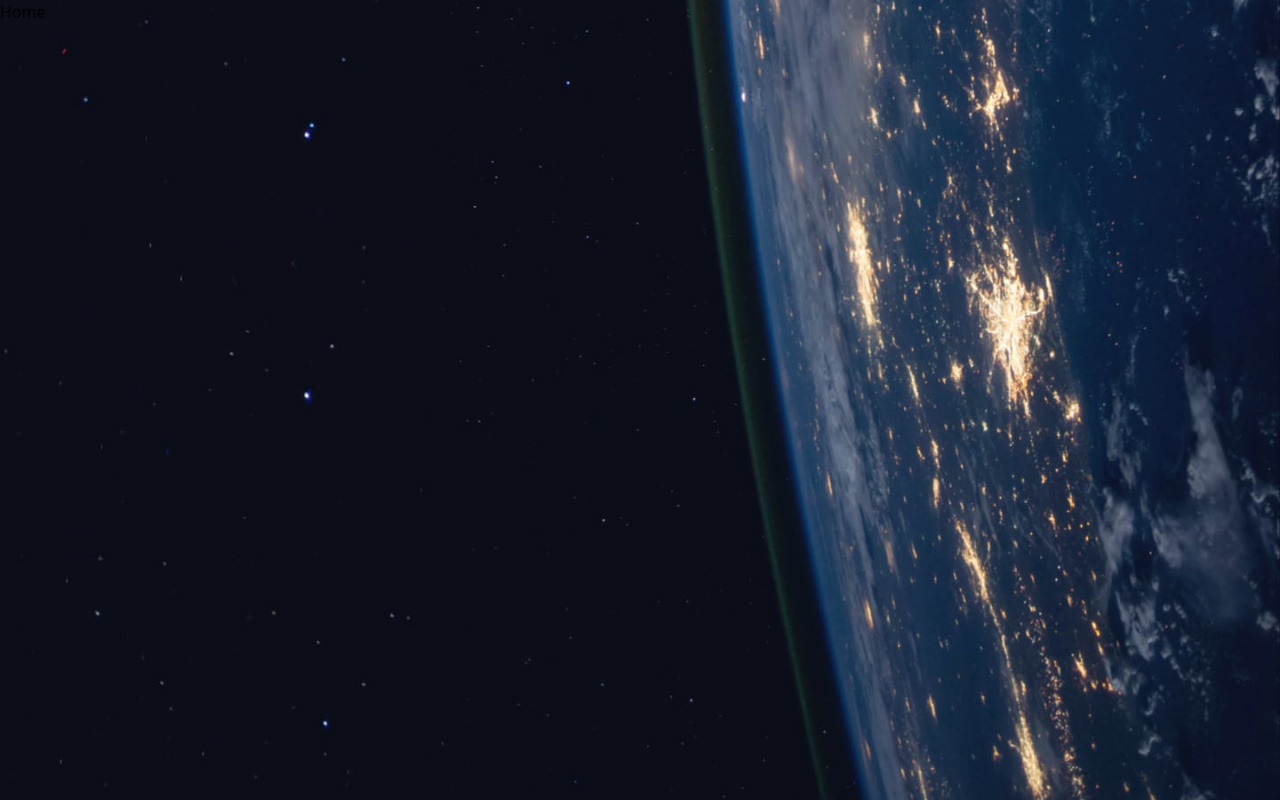
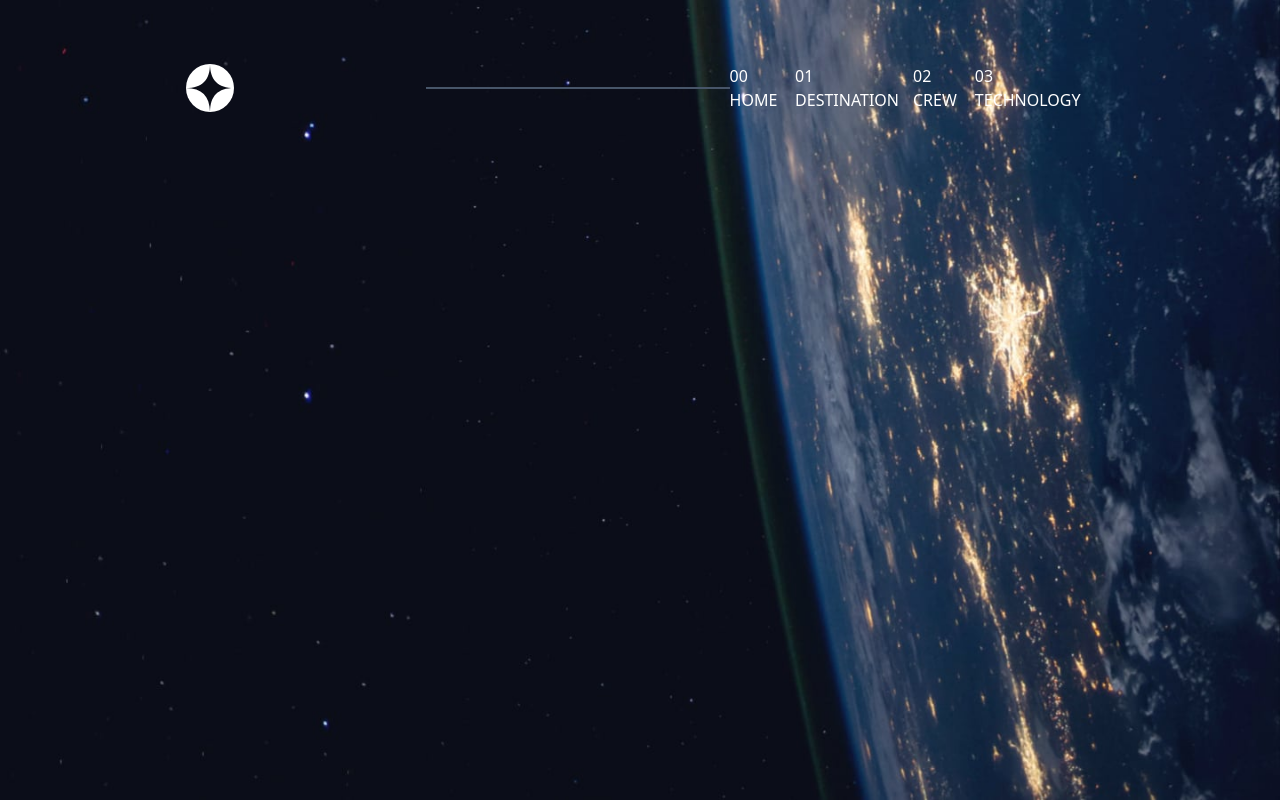
Before and after one commit to ronaldlamdev/space-tourism, a React (Vite) app: page / in a window 1280 px wide. Built offline with nearby package versions, Linux system fonts and the light colour scheme; a web font is replaced by a local one.

Commit message:
created nav component

```diff
--- /dev/null
+++ b/src/components/Navbar.jsx
@@ -0,0 +1,30 @@
+import React from 'react'
+import Logo from '../assets/logo.svg';
+import { Link } from 'react-router-dom';
+
+const Navbar = () => {
+  return (
+    <nav className='p-8 flex justify-center items-center'>
+      <Link to="/">
+        <img className='mr-48' src={Logo} alt="logo"/>
+      </Link>
+      <div className='w-[25%] h-[2PX] bg-slate-600'></div>
+      <ul className='text-white flex w-[30%] py-8'>
+        <li>
+          <Link to="/"><span>00</span> HOME</Link>
+        </li>
+        <li>
+          <Link to="destination"><span>01</span> DESTINATION</Link>
+        </li>
+        <li>
+          <Link to="/"><span>02</span> CREW</Link>
+        </li>
+        <li>
+          <Link to="/"><span>03</span> TECHNOLOGY</Link>
+        </li>
+      </ul>
+    </nav>
+  )
+}
+
+export default Navbar
--- a/src/routes/Home.jsx
+++ b/src/routes/Home.jsx
@@ -1,9 +1,13 @@
 import React from 'react'
+import Navbar from '../components/Navbar'
 
 const Home = () => {
   return (
     <div className='home-bg w-full h-screen'>
-      <h1>Home</h1>
+      <Navbar />
+      <div>
+
+      </div>
     </div>
   )
 }
```
